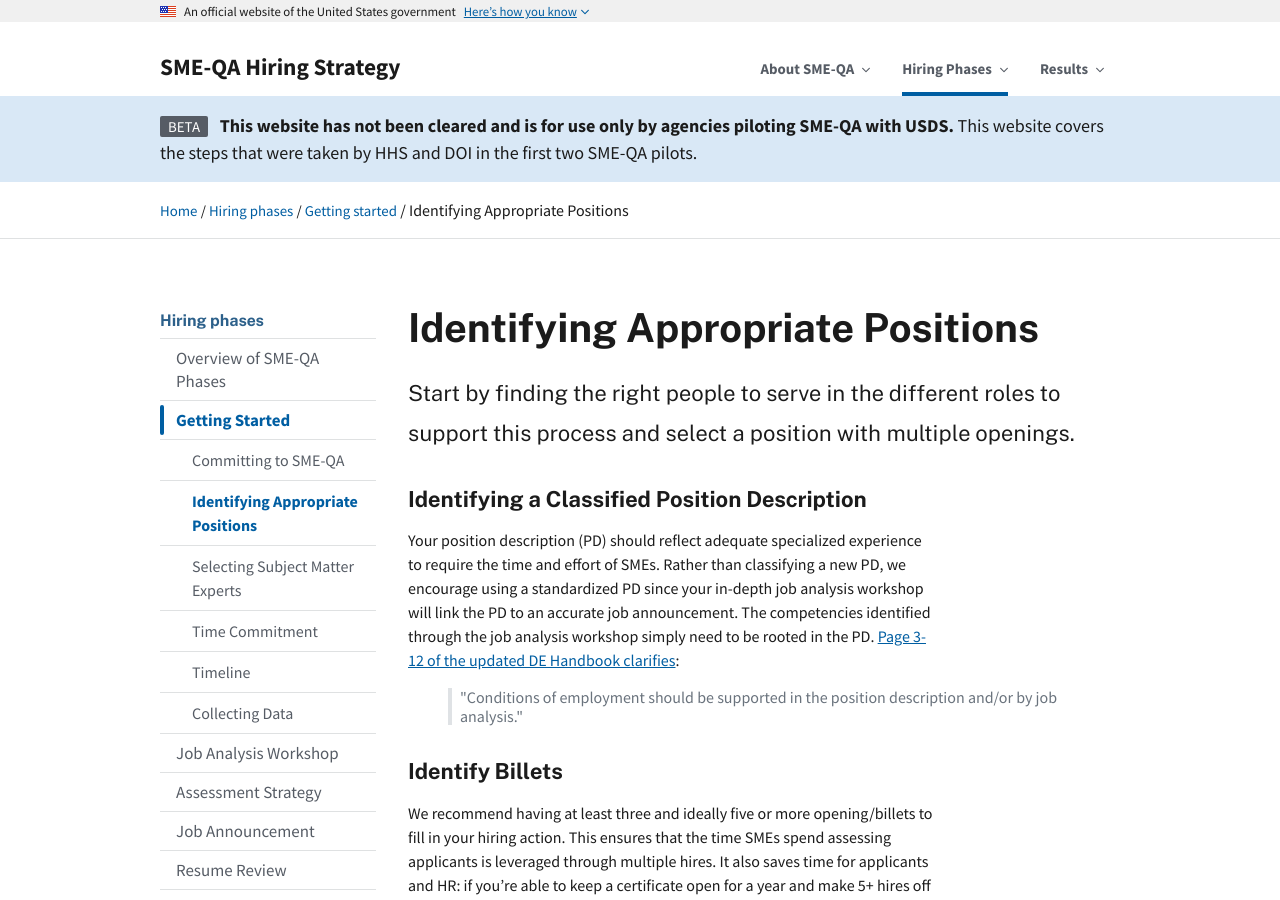
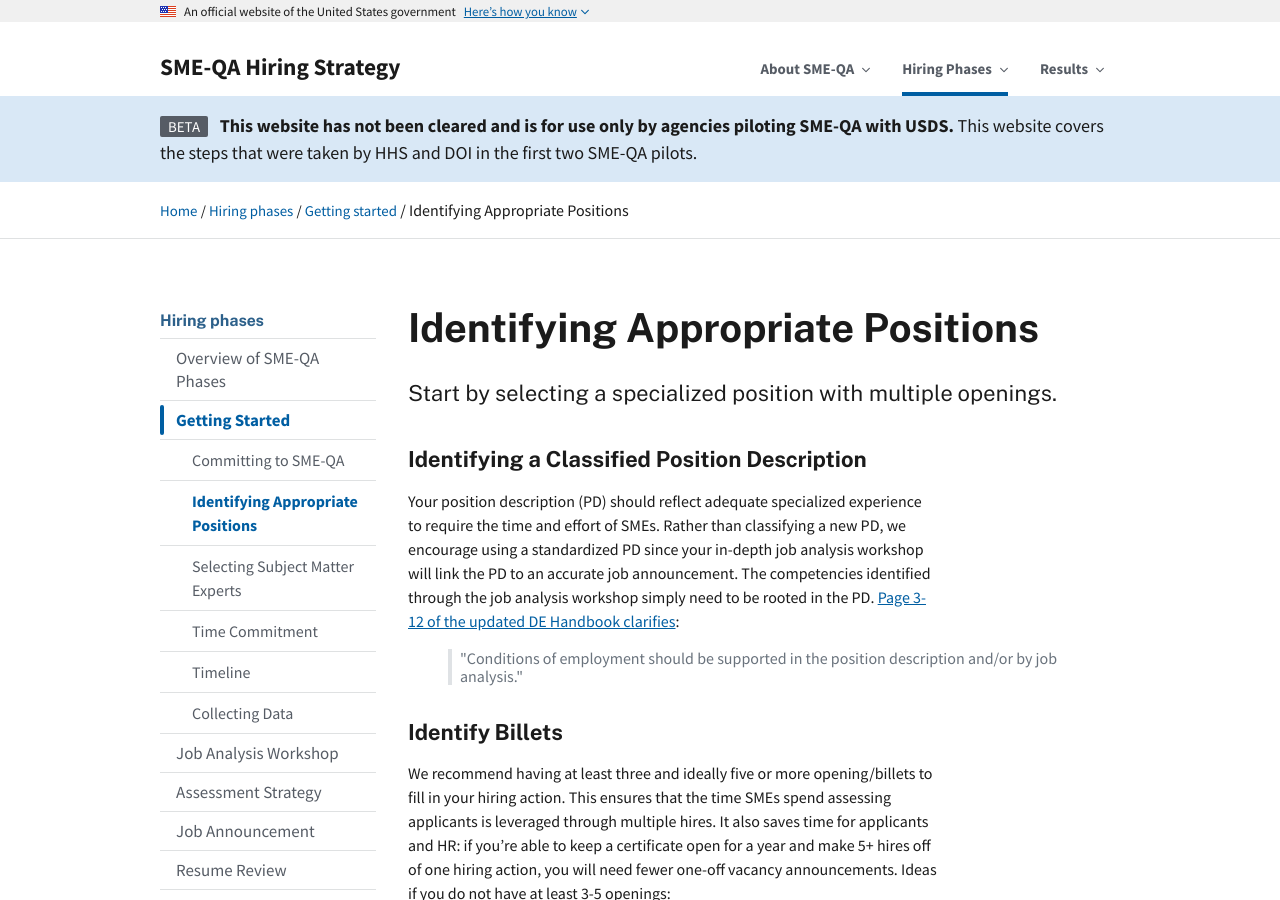
Before and after one commit to usds/SME-QA-Website, a Jekyll site: the page built from pages/phases/getting-started/identifying-appropriate-positions.md, in a window 1280 px wide and 900 px high. Built offline with Jekyll 4.4.1, drawn with Linux system fonts in a browser that asks for light colours.

Commit message:
Update identifying-appropriate-positions.md

```diff
--- a/pages/phases/getting-started/identifying-appropriate-positions.md
+++ b/pages/phases/getting-started/identifying-appropriate-positions.md
@@ -6,7 +6,7 @@
 sidenav: hiring-phases
 phase: getting-started
 sub-phase-order: 010
-intro: Start by finding the right people to serve in the different roles to support this process and select a position with multiple openings.
+intro: Start by selecting a specialized position with multiple openings.
 ---
 
 <p class="usa-intro">
```
